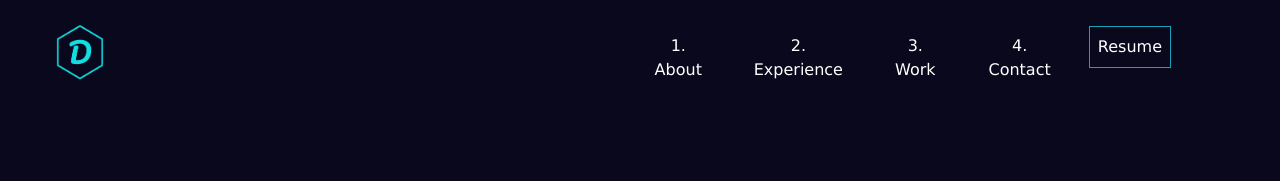
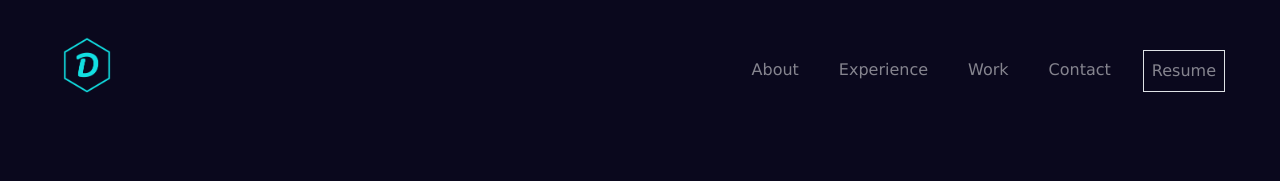
Before and after one commit to 1itachi/portfolio, a React (Create React App) app: page / in a window 1280 px wide. Shown: the top 181 px of the page. Built offline with nearby package versions, Linux system fonts and the light colour scheme.

Commit message:
collapse added for mobile view

```diff
--- a/package.json
+++ b/package.json
@@ -7,6 +7,7 @@
     "@testing-library/react": "^9.5.0",
     "@testing-library/user-event": "^7.2.1",
     "react": "^16.13.1",
+    "react-bootstrap": "^1.4.3",
     "react-dom": "^16.13.1",
     "react-redux": "^7.2.1",
     "react-reveal": "^1.2.2",
--- a/src/Components/Intro.js
+++ b/src/Components/Intro.js
@@ -1,7 +1,6 @@
 import React from "react";
 import "./component.css";
 import Typist from "react-typist";
-import Reveal from 'react-reveal/Reveal';
 
 export default class Intro extends React.Component {
     render() {
--- a/src/Components/MainPage.js
+++ b/src/Components/MainPage.js
@@ -18,11 +18,7 @@ export default class MainPage extends React.Component {
     return(
       <div>
 
-      <Fade bottom>
-          <nav className="navbar sticky-top nav-style navbar-expand-lg">
           <Navbar/>
-          </nav>
-      </Fade>
 
       <div className = "container">
       <Fade bottom>
--- a/src/Components/NavBar.js
+++ b/src/Components/NavBar.js
@@ -1,5 +1,8 @@
 import React from "react";
 import "./component.css";
+import {
+  Navbar, NavDropdown, Nav
+} from 'react-bootstrap';
 import logo from "../logo.png";
 import pdf from "../resume.pdf";
 
@@ -7,20 +10,77 @@ import pdf from "../resume.pdf";
 export default class NavBar extends React.Component {
     render() {
         return(
-              <div className="container-fluid row">
-                <div className="col-sm-6 pl-4">
-              <a href="#logo" ><img className= "logo" id="logo" src ={logo} alt="logo" /></a>
-              </div>
-                <div className="col-sm-6">
-                    <ol className="navbar-nav pr-4 float-right ">
-                    <li className="nav-item"> <a className= "nav-link text-style mr-4" href="#about-id">1. About</a></li>
-                    <li className="nav-item"><a className= "nav-link text-style mr-4" href="#experience-id">2. Experience</a></li>
-                    <li className="nav-item"><a className= "nav-link text-style mr-4" href="#work-id">3. Work</a></li>
-                    <li className="nav-item"><a className= "nav-link text-style mr-4" href="#contact-id">4. Contact</a></li>
-                    <li className="nav-item"> <a href = {pdf} className ="nav-link text-style border border-info p-2 mr-4" target = "_blank" rel="noopener noreferrer">Resume</a></li>
-                    </ol>
+          // <nav className="navbar sticky-top nav-style navbar-expand-lg">
+          //     <div className="container-fluid">
+          //       <div className="col-sm-6 pl-4">
+          //     <a href="#logo" ><img className= "logo" id="logo" src ={logo} alt="logo" /></a>
+          //     </div>
+          //     <button class="navbar-toggler" type="button" data-bs-toggle="collapse" data-bs-target="#navbarSupportedContent" aria-controls="navbarSupportedContent" aria-expanded="false" aria-label="Toggle navigation">
+          //     <span class="navbar-toggler-icon"></span>
+          //     </button>
+          //       <div className=" collapse navbar-collapse" id="navbarSupportedContent">
+          //           <ol className="navbar-nav me-auto pr-4 float-right ">
+          //           <li className="nav-item"> <a className= "nav-link text-style mr-4" href="#about-id">1. About</a></li>
+          //           <li className="nav-item"><a className= "nav-link text-style mr-4" href="#experience-id">2. Experience</a></li>
+          //           <li className="nav-item"><a className= "nav-link text-style mr-4" href="#work-id">3. Work</a></li>
+          //           <li className="nav-item"><a className= "nav-link text-style mr-4" href="#contact-id">4. Contact</a></li>
+          //           <li className="nav-item"> <a href = {pdf} className ="nav-link text-style border border-info p-2 mr-4" target = "_blank" rel="noopener noreferrer">Resume</a></li>
+          //           </ol>
+          //       </div>
+          //       </div>
+          //       </nav>
+
+          <Navbar
+        sticky={'top'}
+        collapseOnSelect
+        expand="lg"
+        className="nav-style"
+        variant="dark"
+      >
+        <div className='container-fluid'>
+          <Navbar.Brand>
+            <div className='d-inline-flex link-format'>
+              <Nav.Link href="#home">
+                <div className='logo' id="logo">
+                  <img width='100%' src={logo} alt='logo'/>
                 </div>
-                </div>
+              </Nav.Link>
+            </div>
+          </Navbar.Brand>
+          <Navbar.Toggle aria-controls="responsive-navbar-nav"/>
+          <Navbar.Collapse
+            id="responsive-navbar-nav"
+            className="justify-content-end"
+          >
+            <Nav>
+              <Nav.Link href='#about-id' className="mr-4 text-style">
+                <Nav.Item>About</Nav.Item>
+              </Nav.Link>
+              <Nav.Link href='#experience-id' className="mr-4 text-style">
+                <Nav.Item>Experience</Nav.Item>
+              </Nav.Link>
+              <Nav.Link href='#work-id' className="mr-4 text-style">
+                <Nav.Item>Work</Nav.Item>
+              </Nav.Link>
+              <Nav.Link href='#contact-id' className="mr-4 text-style">
+                <Nav.Item>Contact</Nav.Item>
+              </Nav.Link>
+              <Nav.Link
+                href={pdf}
+                target='_blank'
+                className="mr-4 text-style border"
+                rel="noopener noreferrer"
+              >
+                <Nav.Item>
+                  {/* <FontAwesomeIcon icon={faDownload} size="1x" className='mr-2'/> */}
+                Resume</Nav.Item>
+              </Nav.Link>
+            </Nav>
+          </Navbar.Collapse>
+        </div>
+      </Navbar>
+
+
         );
       }
 }
--- a/src/Components/component.css
+++ b/src/Components/component.css
@@ -29,9 +29,7 @@ html {
 .text-style:hover {
     transform: scale(1.1);
 }
-.resume {
-    border: yellow;
-}
+
 
 a:hover {
     color: yellow;
```
Also changed, not shown: 1 other file (tests, documents, lock files or other folders).
